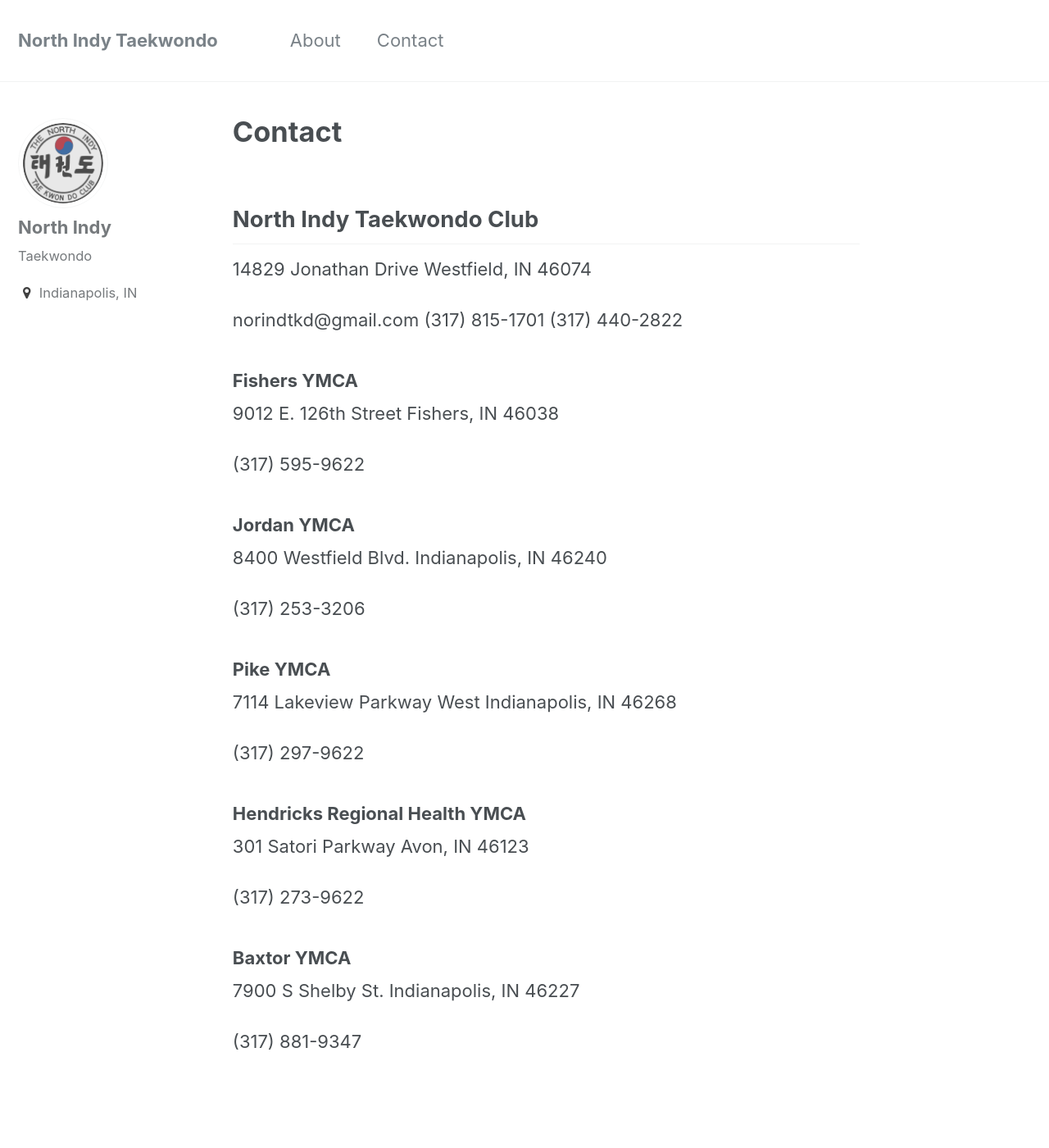
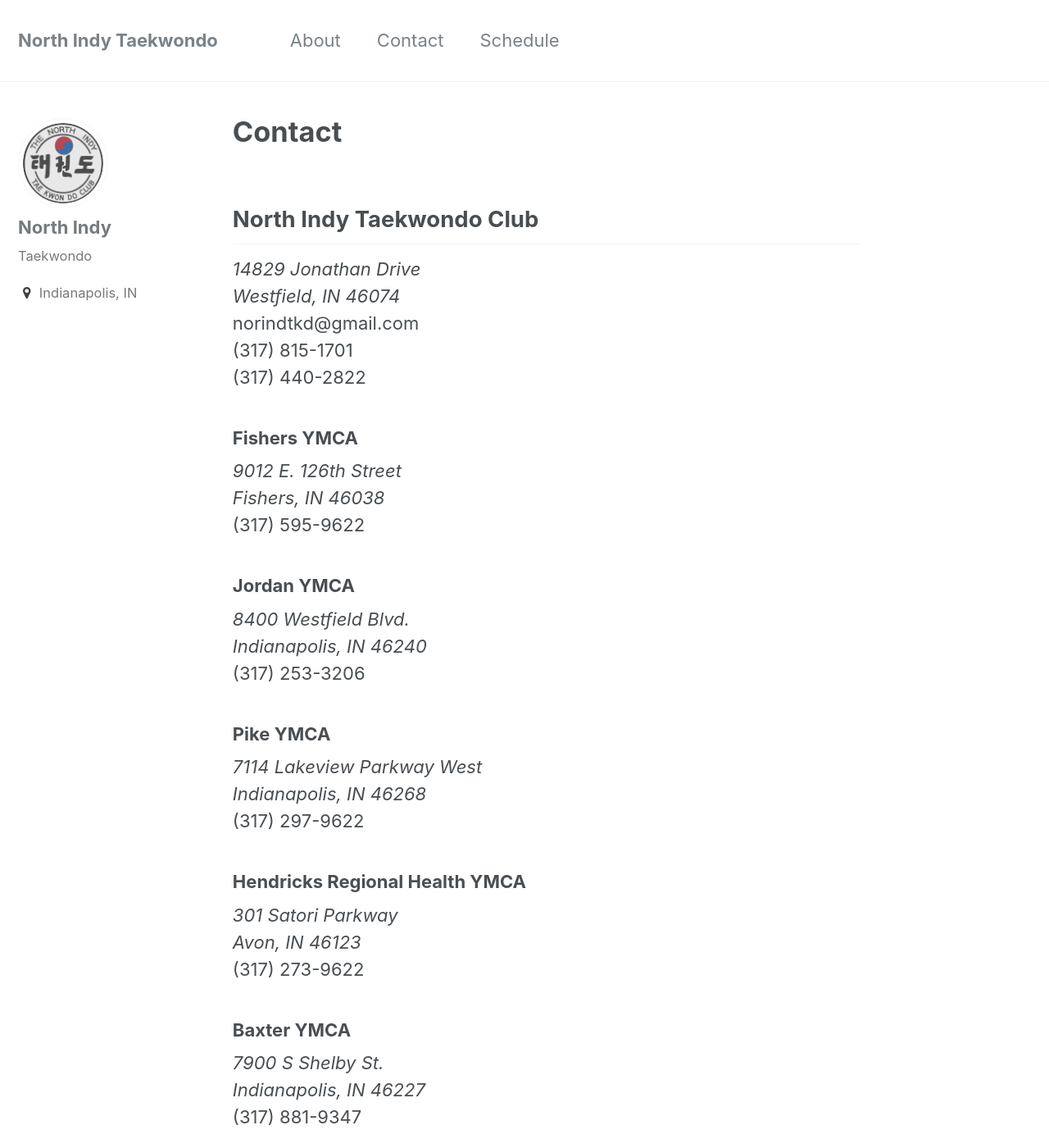
Before and after one commit to matthewjones/nitkdsample, a Jekyll site: the page built from _pages/contact.md, in a window 1280 px wide and 1400 px high. Shown: the whole window at 82% size. Built offline with Jekyll 4.4.1, drawn with Linux system fonts in a browser that asks for light colours.

Commit message:
more stuff

```diff
--- a/_data/navigation.yml
+++ b/_data/navigation.yml
@@ -5,3 +5,6 @@
 
   - title: "Contact"
     url: /contact
+
+  - title: "Schedule"
+    url: /schedule
--- a/_pages/contact.md
+++ b/_pages/contact.md
@@ -6,40 +6,52 @@
 author_profile: true
 ---
 ## North Indy Taekwondo Club
-14829 Jonathan Drive
+<address>
+14829 Jonathan Drive<br>
 Westfield, IN 46074
+</address>
 
-norindtkd@gmail.com
-(317) 815-1701
+norindtkd@gmail.com<br>
+(317) 815-1701<br>
 (317) 440-2822
 
 
 ### Fishers YMCA
-9012 E. 126th Street
+<address>
+9012 E. 126th Street<br>
 Fishers, IN 46038
+</address>
 
 (317) 595-9622
 
 ### Jordan YMCA
-8400 Westfield Blvd.
+<address>
+8400 Westfield Blvd.<br>
 Indianapolis, IN 46240
+</address>
 
 (317) 253-3206
 
 ### Pike YMCA
-7114 Lakeview Parkway West
+<address>
+7114 Lakeview Parkway West<br>
 Indianapolis, IN 46268
+</address>
 
 (317) 297-9622
 
 ### Hendricks Regional Health YMCA
-301 Satori Parkway
+<address>
+301 Satori Parkway<br>
 Avon, IN 46123
+</address>
 
 (317) 273-9622
 
-### Baxtor YMCA
-7900 S Shelby St.
+### Baxter YMCA
+<address>
+7900 S Shelby St.<br>
 Indianapolis, IN 46227
+</address>
 
 (317) 881-9347
```
Also changed, not shown: _pages/schedule.md (added, +40 -0 lines).
